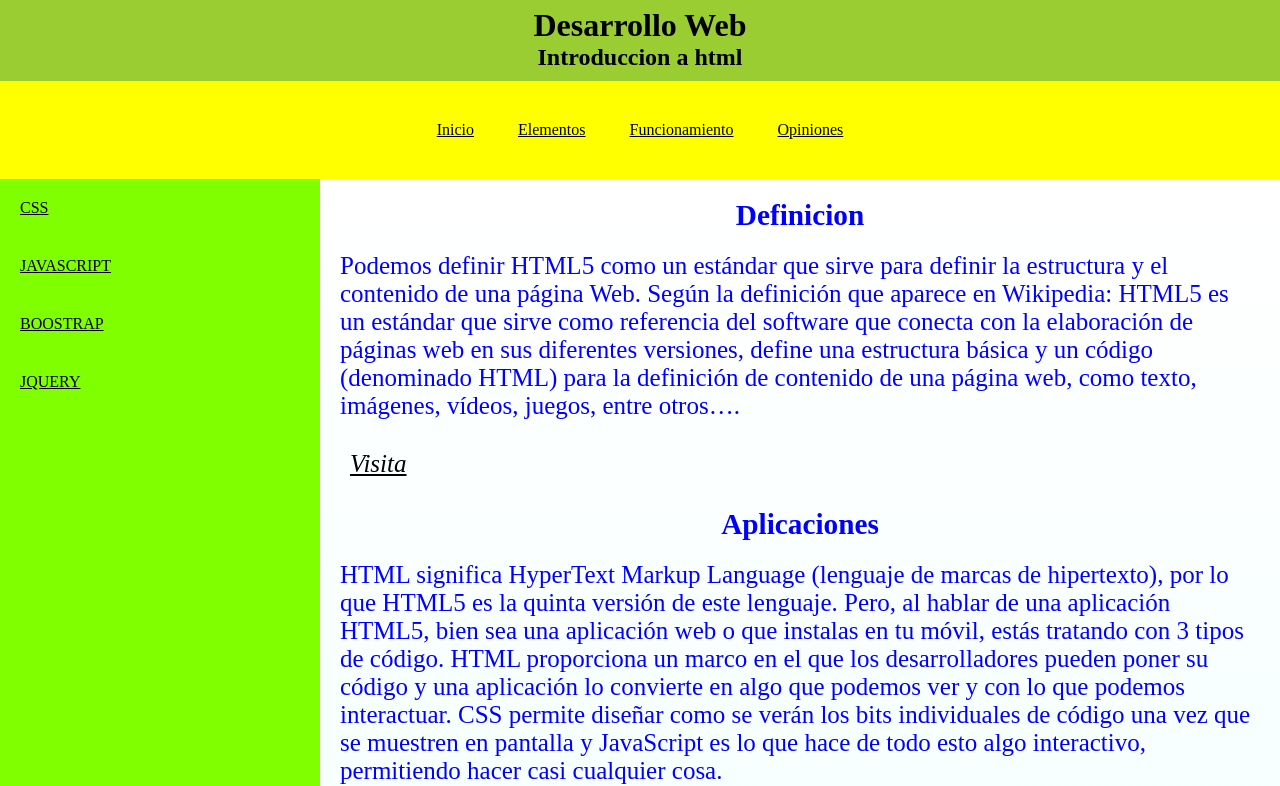
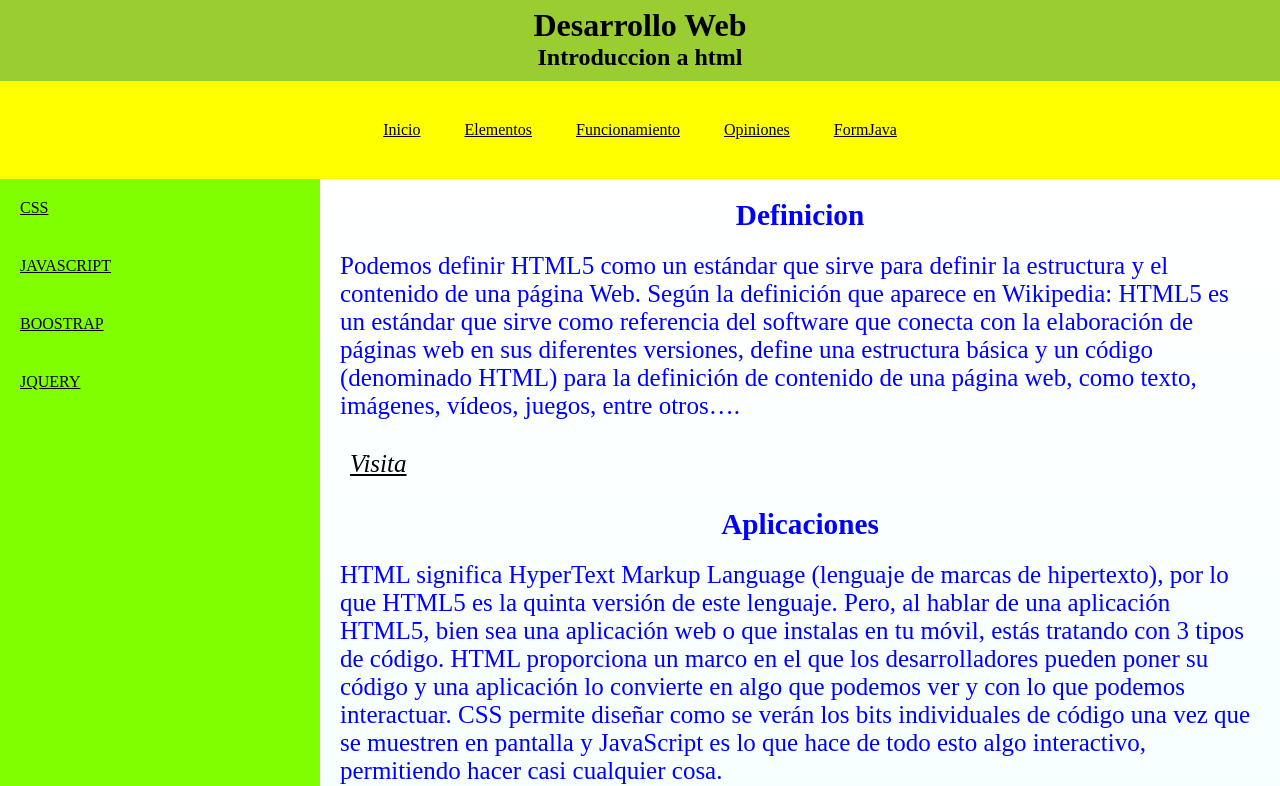
Before and after one commit to Willmergarcia/MIPAGINA, a plain HTML site: page index.html in a window 1280 px wide. Shown: the part 19-805 px from the top of the page. Drawn offline with Linux system fonts and the light colour scheme.

Commit message:
Update index.html

```diff
--- a/index.html
+++ b/index.html
@@ -37,6 +37,13 @@
           id="enlaces-opiniones"
           class="btn-header"
           >Opiniones</a>
+
+          <a
+          href="../pages/formularios.html"
+          id="formulariosjava"
+          class="btn-header"
+          >FormJava</a>
+
         </div>
       </nav>
     </header>
```
